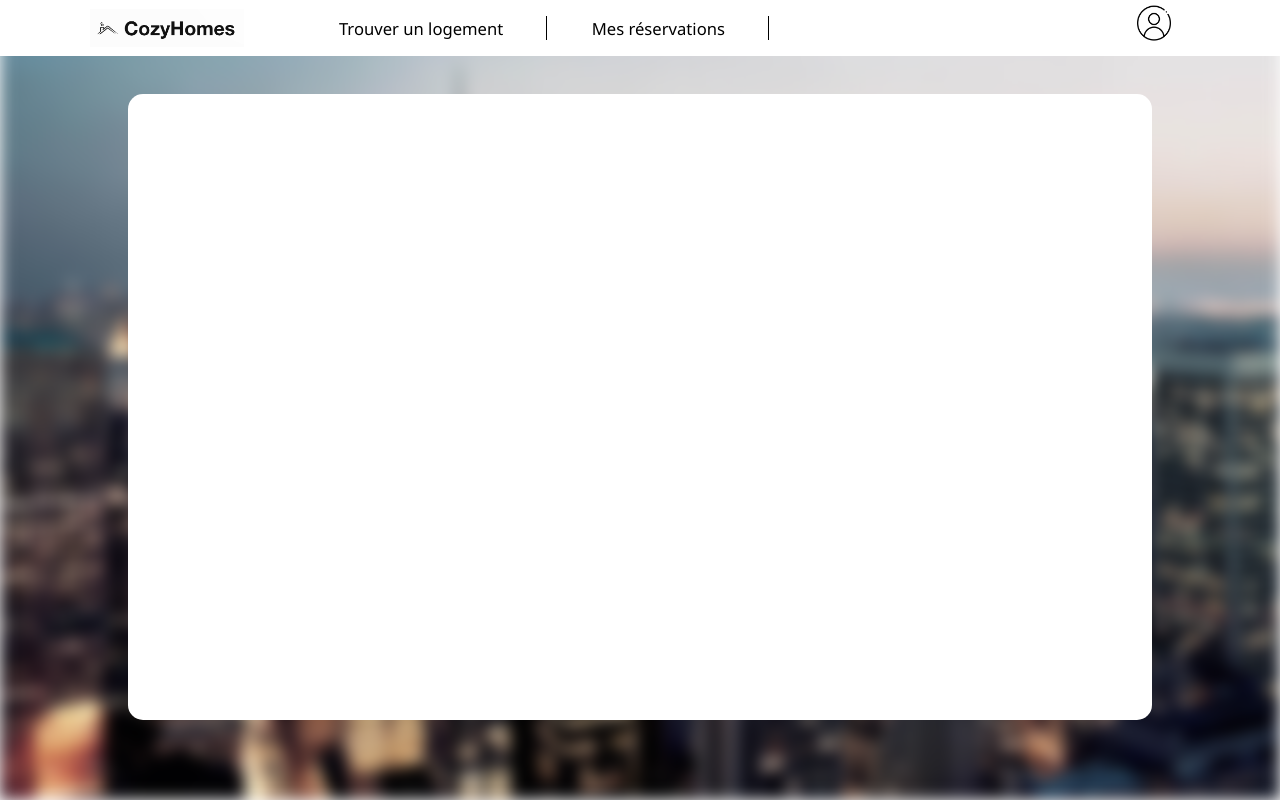
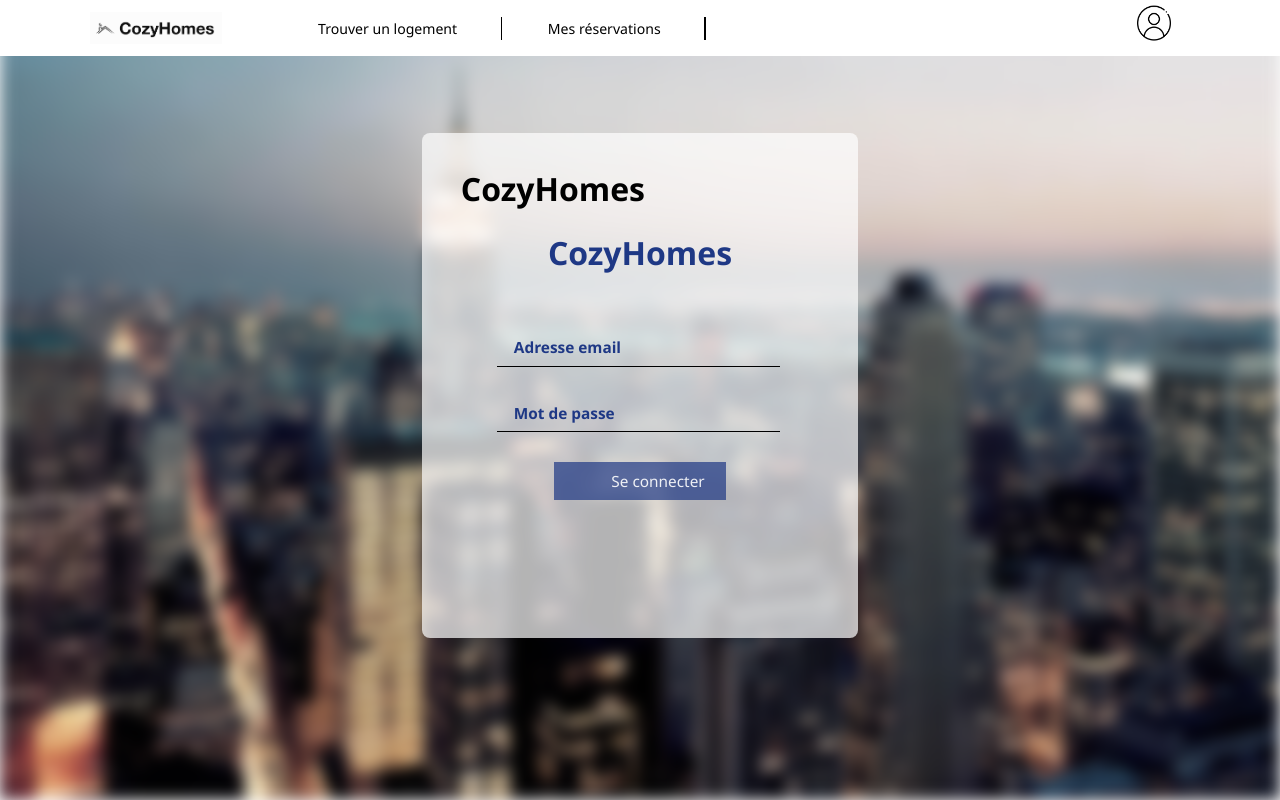
Before and after one commit to EmileBlngr/CozyHomes, a React (Create React App) app in the folder app/: page /sign-in in a window 1280 px wide. Built offline with nearby package versions, Linux system fonts and the light colour scheme.

Commit message:
Création page Connexion

```diff
--- a/app/src/App.js
+++ b/app/src/App.js
@@ -30,10 +30,10 @@ function App() {
   return (
     <div className='AppContainer'>
       <Routes>
-        <Route path="/" element={<Screen><HomeLocations/></Screen>} />
-        <Route path="/home" element={<Screen><HomeLocations/></Screen>} />
-        <Route path="/sign-in" element={<Screen><SignInPage/></Screen>} />
-        <Route path="/sign-up" element={<Screen><SignUpPage/></Screen>} />
+        <Route path="/" element={<Screen route="sign-in"><SignInPage/></Screen>} />
+        <Route path="/home" element={<Screen route="home"><HomeLocations/></Screen>} />
+        <Route path="/sign-in" element={<Screen route="sign-in"><SignInPage/></Screen>} />
+        <Route path="/sign-up" element={<Screen route="sign-up"><SignUpPage/></Screen>} />
       </Routes>
     </div>
   );
--- a/app/src/modules/Header.tsx
+++ b/app/src/modules/Header.tsx
@@ -11,9 +11,6 @@ function Header() {
     }
     return(
         <header>
-            {/* <div>
-                <img src="logo.png" alt="Logo" />
-            </div> */}
             <img src={officialLogo} alt="logoHeader" className="logoHeader"/>
             <nav className={isMenuOpen ? "mobile-menu" : ""}>
                 <ul className={isMenuOpen ? "menu-open" : ""}>
--- a/app/src/screens/connexion/SignInPage.tsx
+++ b/app/src/screens/connexion/SignInPage.tsx
@@ -1,9 +1,36 @@
-import React from "react";
+import React, { useState } from "react";
+import '../../styles/screens/connexion/SignInPage.css'
+function SignInPage() {
+    const [email, setEmail] = useState<string>('');
+    const [password, setPassword] = useState<string>('');
 
-function SignInPage() {
+    const handleChangeEmail = (e: React.ChangeEvent<HTMLInputElement>) => {
+        setEmail(e.target.value);
+    };
+    const handleChangePassword = (e: React.ChangeEvent<HTMLInputElement>) => {
+        setPassword(e.target.value);
+    };
 
     return(
-        <div></div>
+        <div className="connexionContainer">
+            <h1 className="">CozyHomes</h1>
+            <h1 className="connexionTitle">CozyHomes</h1>
+            <form>
+                <div className="inputContainer">
+                    <label>Adresse email</label>
+                    <input type="email" value={email} required={true} onChange={((e) => handleChangeEmail(e))}></input>
+                </div>
+                <div className="inputContainer">
+                    <label>Mot de passe</label>
+                    <input type="text" value={password} required={true} onChange={((e) => handleChangePassword(e))}></input>
+                </div>
+                <div className="buttonContainer">
+                    <input type="button" className="submitButton" />
+                    <label>Se connecter</label>
+                </div>
+
+            </form>
+        </div>
     )
 }
 export default SignInPage;
--- a/app/src/screens/connexion/SignUpPage.tsx
+++ b/app/src/screens/connexion/SignUpPage.tsx
@@ -3,7 +3,9 @@ import React from "react";
 function SignUpPage() {
 
     return(
-        <div></div>
+        <div>
+            <h1></h1>
+        </div>
     )
 }
 export default SignUpPage;
--- a/app/src/screens/screen.tsx
+++ b/app/src/screens/screen.tsx
@@ -14,7 +14,7 @@ const Screen = ({children, route}: ScreenProps) => {
             <Header />
         </div>
       <div className='backgroundImage' />
-        <div className='webContainer'>
+        <div className={route === 'sign-in' || route === 'sign-up' ? 'webContainerConnexion' : 'webContainer'}>
           {children}
         </div>
         {/* <Footer /> */}
--- a/app/src/styles/modules/header.css
+++ b/app/src/styles/modules/header.css
@@ -28,7 +28,7 @@ header nav ul li a:hover {
 li {
     width: 20%;
     position: relative;
-    font-size: 1.3vmax;
+    font-size: 1.1vmax;
     padding: 1%;
     padding-inline: 5%;
     white-space: nowrap;
@@ -66,7 +66,7 @@ nav {
 }
 
 .logoHeader {
-    width: 14%;
+    width: 12%;
     height: auto;
 }
 
--- /dev/null
+++ b/app/src/styles/screens/connexion/SignInPage.css
@@ -0,0 +1,67 @@
+.connexionTitle {
+    text-align: center;
+    color: rgb(30, 56, 133);
+}
+form {
+    display: flex;
+    flex-direction: column;
+    padding-inline: 10%;
+    padding-top: 7%;
+    padding-bottom: 40%;
+    color: rgb(30, 56, 133) ;}
+.inputContainer label {
+    position:absolute;
+	top:15%;
+	left:6%;
+	transition: all 0.5s ease-in-out;
+    font-size: 1.2vmax;
+    padding-block: 3%;
+    font-weight: 600;
+}
+.buttonContainer {
+    display: flex;
+    flex-direction: column;
+    justify-content: center;
+    position: relative;
+    margin-top: 10%;
+}
+.submitButton {
+    position: absolute;
+    left: 20%;
+    width: 60%;
+    padding-block: 4%;
+    border: none;
+    background-color: rgb(30, 56, 133, 0.7);
+}
+.buttonContainer label {
+    position: absolute;
+    font-size: 1.2vmax;
+    color: rgb(255, 255, 255, 0.9);
+    left: 40%;
+}
+.inputContainer {
+    padding-block: 2%;
+    margin-bottom: 5%;
+    position: relative;
+}
+.inputContainer input:focus{
+    border:none;
+    outline:none;
+    border-bottom:1px solid rgb(23, 141, 180);
+   }
+.inputContainer input {
+    font-size: 1.1vmax;
+    color: rgb(255, 255, 255);
+    padding: 2%;
+    width: 95%;
+    background: transparent;
+    border: none;
+    border-bottom: 1px solid black;
+    margin-top: 2%;
+    padding-block: 3%;
+}
+.inputContainer input:focus + .inputContainer label{
+    top: 50%;
+    transform: translateY(-50%);
+	font-size:1vmax;
+}
--- a/app/src/styles/screens/screen.css
+++ b/app/src/styles/screens/screen.css
@@ -38,16 +38,22 @@ body {
   justify-content: flex-start;
   margin-top: auto;
   margin: auto;
-  background-color: rgb(255, 255, 255);
+  color: rgb(30, 56, 133) ;
   margin-top: 3%;
 }
 
 .webContainerConnexion {
-  width: 35%;
+  width: 28%;
   padding-left: 3%;
   padding-right: 3%;
-  border-radius: 15px;
-  height: 55%;
+  padding-block: 1%;
+  border-radius: 8px;
+  height: 60%;
+  max-width: 100%;
+  justify-content: flex-start;
+  margin: auto;
+  background-color: rgba(255, 255, 255, 0.7);
+  margin-top: 6%;
 }
 
 @media (max-width: 768px) {
@@ -63,4 +69,13 @@ body {
     margin-top: 0;
     flex: 1;
   }
+  .webContainerConnexion {
+    width: 90%;
+    padding-inline: 5%;
+    border-radius: 0;
+    height: auto;
+    justify-content: center;
+    margin-top: 0;
+    margin: auto;
+  }
 }
```
Also changed, not shown: app/src/styles/screens/connexion/SignUpPage.css (added).
